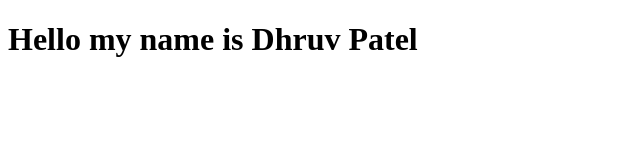
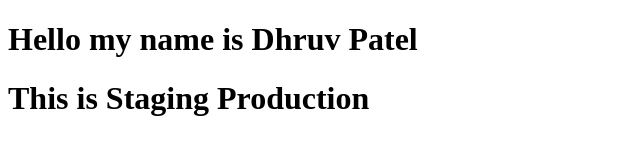
Before and after one commit to DhruvPatel-101005/Dhruv-Patel_202326800059_Mid2025, a plain HTML site: page index.html in a window 1280 px wide. Shown: the whole page, without its empty margins (0-640 px from the left). Drawn offline with Linux system fonts and the light colour scheme.

Commit message:
1 commit

```diff
--- a/index.html
+++ b/index.html
@@ -7,5 +7,6 @@
 </head>
 <body>
     <h1>Hello my name is Dhruv Patel</h1>
+    <h1>This is Staging Production</h1>
 </body>
 </html>
```
